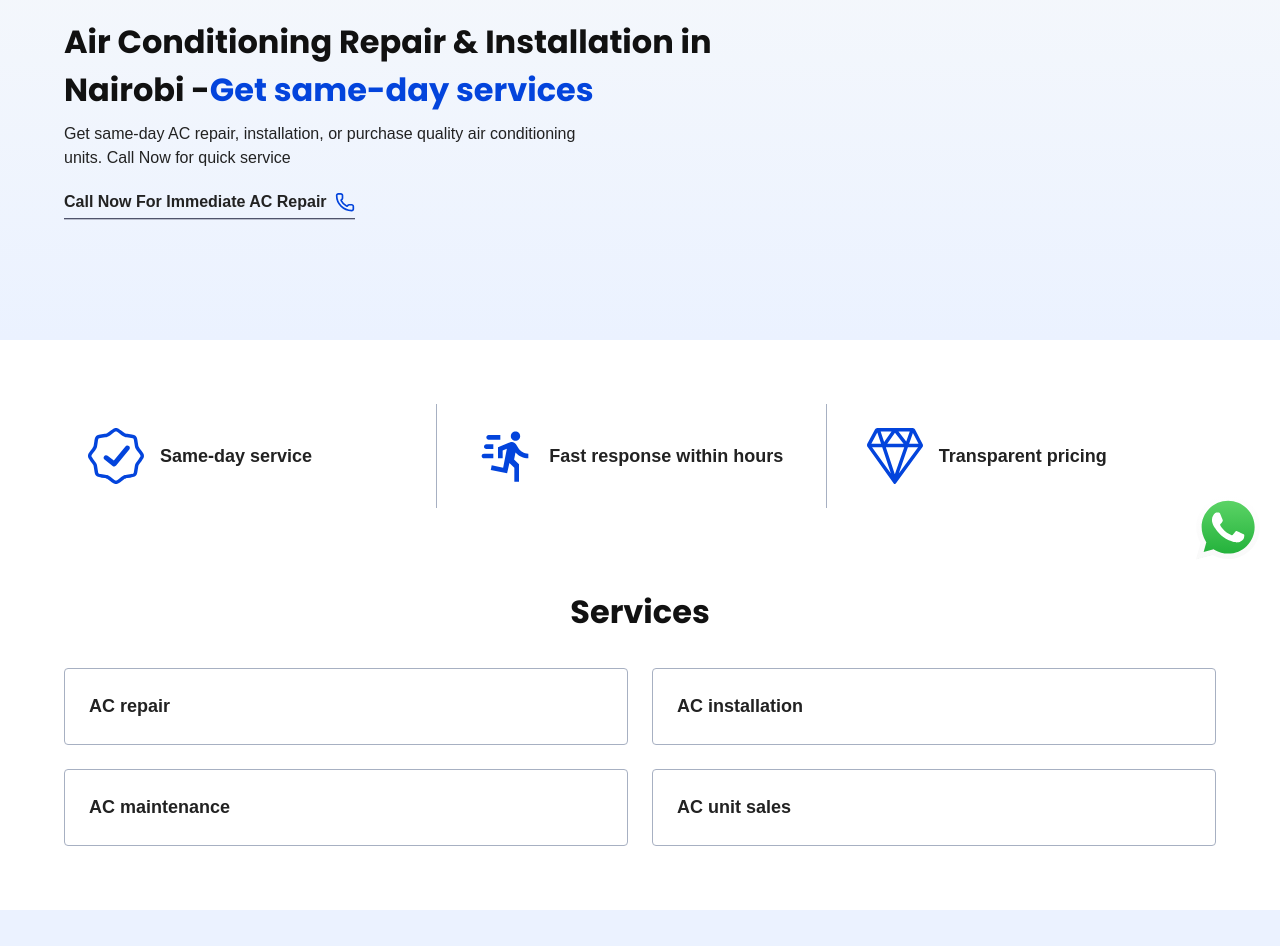
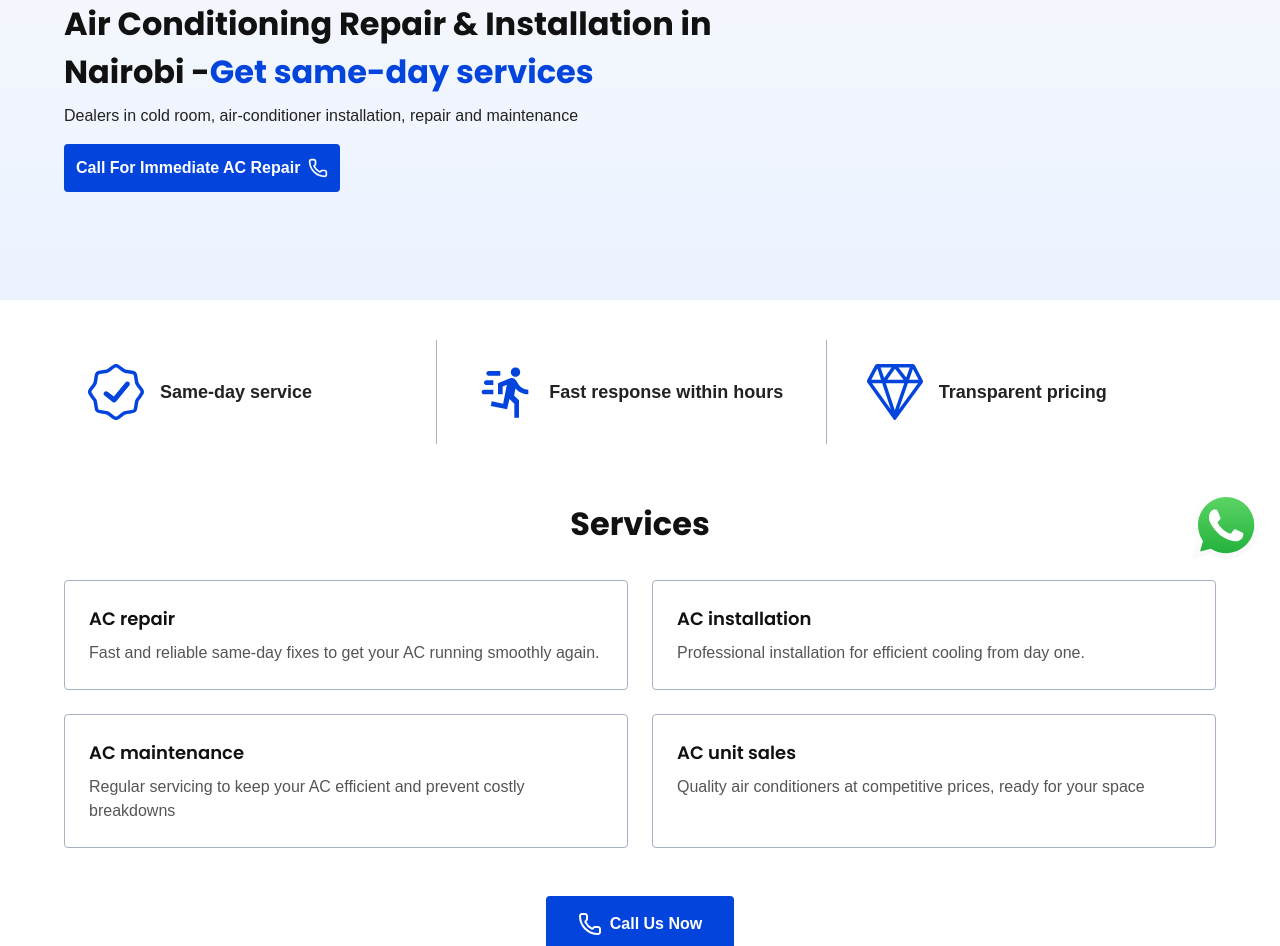
Before and after one commit to alphy1027/air-stream, a Next.js app: page /ac-repair-nairobi in a window 1280 px wide. Shown: the part 220-1166 px from the top of the page. Built offline with nearby package versions, Linux system fonts and the light colour scheme; no server answers; a web font is replaced by a local one.

Commit message:
enhanced ui design in lead-gen page

```diff
--- a/src/app/(leads)/ac-repair-nairobi/components/LeadServiceCard.tsx
+++ b/src/app/(leads)/ac-repair-nairobi/components/LeadServiceCard.tsx
@@ -1,9 +1,11 @@
+import Text from "@/components/UI-primitives/text/Text";
 import { ReactNode } from "react";
 
-export default function LeadServiceCard({ children }: { children: ReactNode }) {
+export default function LeadServiceCard({ children, title }: { children: ReactNode; title: string }) {
   return (
-    <div className="flex p-6 rounded-brand-radius border border-foreground-borders text-body-lg font-semibold">
-      {children}
+    <div className="flex p-6 rounded-brand-radius border border-foreground-borders flex-col gap-2">
+      <h5 className="font-semibold text-lg text-foreground-heading"> {title}</h5>
+      <Text className="text-foreground-muted"> {children}</Text>
     </div>
   );
 }
--- a/src/app/(leads)/ac-repair-nairobi/icons/LeadCertifiedIcon.tsx
+++ b/src/app/(leads)/ac-repair-nairobi/icons/LeadCertifiedIcon.tsx
@@ -1,6 +1,6 @@
 export default function LeadCertifiedIcon() {
   return (
-    <svg width="56" height="56" viewBox="0 0 56 56" fill="none" xmlns="http://www.w3.org/2000/svg">
+    <svg className="w-12 sm:w-14 h-12 sm:h-14" viewBox="0 0 56 56" fill="none" xmlns="http://www.w3.org/2000/svg">
       <g clipPath="url(#clip0_833_4562)">
         <path
           d="M41.2996 21.4194C41.5021 21.1724 41.6531 20.8872 41.7435 20.5808C41.834 20.2743 41.8621 19.9529 41.8262 19.6354C41.7903 19.3179 41.6912 19.0109 41.5346 18.7324C41.378 18.4539 41.1672 18.2096 40.9146 18.0139C40.4007 17.612 39.7503 17.4265 39.1017 17.4971C38.4532 17.5677 37.8578 17.8888 37.4426 18.392L25.8576 32.6019L19.6626 27.8419C19.1565 27.4301 18.5096 27.2322 17.8597 27.2903C17.2098 27.3485 16.6084 27.6582 16.1836 28.1534C15.976 28.3963 15.8192 28.6783 15.7225 28.9828C15.6258 29.2873 15.5911 29.6081 15.6205 29.9262C15.6498 30.2443 15.7427 30.5534 15.8935 30.835C16.0443 31.1166 16.2501 31.3652 16.4986 31.566L24.6186 37.901C25.1313 38.318 25.7883 38.5153 26.446 38.4498C27.1037 38.3842 27.7087 38.0611 28.1291 37.551L41.2891 21.381L41.2996 21.4194Z"
--- a/src/app/(leads)/ac-repair-nairobi/icons/LeadFastIcon.tsx
+++ b/src/app/(leads)/ac-repair-nairobi/icons/LeadFastIcon.tsx
@@ -1,6 +1,6 @@
 export default function LeadFastIcon() {
   return (
-    <svg width="56" height="56" viewBox="0 0 56 56" fill="none" xmlns="http://www.w3.org/2000/svg">
+    <svg className="w-12 sm:w-14 h-12 sm:h-14" viewBox="0 0 56 56" fill="none" xmlns="http://www.w3.org/2000/svg">
       <path
         d="M38.5003 12.8333C39.738 12.8333 40.925 12.3417 41.8002 11.4665C42.6753 10.5913 43.167 9.40434 43.167 8.16667C43.167 6.92899 42.6753 5.742 41.8002 4.86683C40.925 3.99167 39.738 3.5 38.5003 3.5C37.2627 3.5 36.0757 3.99167 35.2005 4.86683C34.3253 5.742 33.8337 6.92899 33.8337 8.16667C33.8337 9.40434 34.3253 10.5913 35.2005 11.4665C36.0757 12.3417 37.2627 12.8333 38.5003 12.8333ZM30.1003 45.2667L32.4337 35L37.3337 39.6667V53.6667H42.0003V36.1667L37.1003 31.5L38.5003 24.5C40.0991 26.332 42.0716 27.8004 44.2852 28.8066C46.4988 29.8127 48.9021 30.3333 51.3337 30.3333V25.6667C47.227 25.7367 43.4003 23.59 41.3003 20.0667L38.967 16.3333C38.127 14.9333 36.6337 14 35.0003 14C34.3003 14 33.8337 14.2333 33.1337 14.2333L21.0003 19.3667V30.3333H25.667V22.4L29.867 20.7667L26.1337 39.6667L14.7003 37.3333L13.767 42L30.1003 45.2667ZM9.33366 21C8.71482 21 8.12133 20.7542 7.68374 20.3166C7.24616 19.879 7.00033 19.2855 7.00033 18.6667C7.00033 18.0478 7.24616 17.4543 7.68374 17.0168C8.12133 16.5792 8.71482 16.3333 9.33366 16.3333H16.3337V21H9.33366ZM11.667 11.6667C11.0482 11.6667 10.4547 11.4208 10.0171 10.9832C9.57949 10.5457 9.33366 9.95217 9.33366 9.33333C9.33366 8.7145 9.57949 8.121 10.0171 7.68342C10.4547 7.24583 11.0482 7 11.667 7H23.3337V11.6667H11.667ZM7.00033 30.3333C6.38149 30.3333 5.78799 30.0875 5.35041 29.6499C4.91282 29.2123 4.66699 28.6188 4.66699 28C4.66699 27.3812 4.91282 26.7877 5.35041 26.3501C5.78799 25.9125 6.38149 25.6667 7.00033 25.6667H16.3337V30.3333H7.00033Z"
         fill="#0344DC"
--- a/src/app/(leads)/ac-repair-nairobi/icons/LeadPremiumIcon.tsx
+++ b/src/app/(leads)/ac-repair-nairobi/icons/LeadPremiumIcon.tsx
@@ -1,6 +1,6 @@
 export default function LeadPremiumIcon() {
   return (
-    <svg width="56" height="56" viewBox="0 0 56 56" fill="none" xmlns="http://www.w3.org/2000/svg">
+    <svg className="w-12 sm:w-14 h-12 sm:h-14" viewBox="0 0 56 56" fill="none" xmlns="http://www.w3.org/2000/svg">
       <g clipPath="url(#clip0_833_4594)">
         <path
           d="M55.7114 16.1578L48.0622 1.53205C47.6159 0.67893 46.4618 -0.0184453 45.5002 -0.0184453H27.8943C27.8751 -0.0192656 27.8559 -0.0244609 27.8367 -0.0253906C27.8209 -0.0253906 27.806 -0.0192109 27.7902 -0.0183906H10.5002C9.53773 -0.0183906 8.38098 0.677234 7.92861 1.52686L0.299481 15.8707C-0.153823 16.7204 -0.0627686 18.0548 0.498052 18.8379L26.7489 55.4322C27.0307 55.825 27.4052 56.0236 27.7788 56.0236C28.1499 56.0236 28.5217 55.8302 28.8052 55.4444L55.4874 19.1179C56.0553 18.3417 56.1577 17.01 55.7114 16.1578ZM51.5359 15.7289H42.1594L45.914 4.97688L51.5359 15.7289ZM31.4642 3.4815H42.7281L39.2342 13.4854L31.4642 3.4815ZM36.5444 15.7289H20.2669L27.9599 4.67675L36.5444 15.7289ZM17.1659 14.0585L13.6562 3.4815H24.5289L17.1659 14.0585ZM37.2287 19.2289L27.8207 46.1649L18.8817 19.2289H37.2287ZM23.8946 45.4491L5.08557 19.2289H15.1936L23.8946 45.4491ZM40.9361 19.2289H51.0624L31.7591 45.5095L40.9361 19.2289ZM10.3076 4.50612L14.0316 15.7289H4.33832L10.3076 4.50612Z"
--- a/src/app/(leads)/ac-repair-nairobi/page.tsx
+++ b/src/app/(leads)/ac-repair-nairobi/page.tsx
@@ -1,15 +1,21 @@
+import CallButton from "@/components/UI-primitives/button/CallButton";
 import LeadActionCall from "./sections/LeadActionCall";
 import LeadHero from "./sections/LeadHero";
 import LeadServices from "./sections/LeadServices";
 import LeadTrackPoints from "./sections/LeadTrackPoints";
 import TestimonialSection from "@/app/(main)/home/sections/TestimonialSection";
+import { contact } from "@/content/contact";
 
 export default function page() {
   return (
-    <div className="flex flex-col gap-y-12">
+    <div className="flex flex-col gap-y-6">
       <LeadHero />
       <LeadTrackPoints />
       <LeadServices />
+      <CallButton
+        className="bg-primary text-brand-white my-2 stroke-brand-white w-fit mx-auto"
+        phone={contact.info.phone1}
+      />
       <TestimonialSection />
       <LeadActionCall />
     </div>
--- a/src/app/(leads)/ac-repair-nairobi/sections/LeadHero.tsx
+++ b/src/app/(leads)/ac-repair-nairobi/sections/LeadHero.tsx
@@ -4,7 +4,7 @@ import LeadPhoneIcon from "../components/LeadPhoneIcon";
 
 export default function LeadHero() {
   return (
-    <div className="min-h-[65vh] md:min-h-[70vh] flex flex-col items-center justify-center from-neutral to-background bg-linear-to-t">
+    <div className="min-h-[60vh] md:min-h-[65vh] flex flex-col items-center justify-center from-neutral to-background bg-linear-to-t">
       <SectionContainer className="translate-y-1/4">
         <div className="flex flex-col gap-brand-spacing-xs max-w-190">
           <h1 className="text-foreground-heading">
@@ -12,15 +12,16 @@ export default function LeadHero() {
             <span className="text-primary">Get same-day services</span>
           </h1>
           <p className="max-w-130">
-            Get same-day AC repair, installation, or purchase quality air conditioning units. Call Now for quick service
+            {/* Get same-day AC repair, installation, or purchase quality air conditioning units. Call Now for quick service */}
+            Dealers in cold room, air-conditioner installation, repair and maintenance
           </p>
           <a
             href={`tel:${contact.info.phone1}`}
             target="_blank"
             rel="noopener noreferrer"
-            className="hover:scale-105 mt-2 duration-300 ease-in font-semibold flex items-center gap-2 stroke-primary py-1 w-fit border-b border-secondary"
+            className="hover:scale-105 mt-2 duration-300 ease-in font-semibold flex items-center gap-2 stroke-brand-white p-3 rounded-brand-radius w-fit bg-primary text-brand-white"
           >
-            Call Now For Immediate AC Repair
+            Call For Immediate AC Repair
             <LeadPhoneIcon />
           </a>
         </div>
--- a/src/app/(leads)/ac-repair-nairobi/sections/LeadServices.tsx
+++ b/src/app/(leads)/ac-repair-nairobi/sections/LeadServices.tsx
@@ -7,10 +7,18 @@ export default function LeadServices() {
     <SectionContainer className="flex flex-col gap-brand-spacing-lg">
       <SectionTitle className="mx-auto">Services</SectionTitle>
       <div className="grid grid-cols-1 md:grid-cols-2 gap-4 md:gap-6">
-        <LeadServiceCard>AC repair</LeadServiceCard>
-        <LeadServiceCard>AC installation</LeadServiceCard>
-        <LeadServiceCard>AC maintenance</LeadServiceCard>
-        <LeadServiceCard>AC unit sales</LeadServiceCard>
+        <LeadServiceCard title="AC repair">
+          Fast and reliable same-day fixes to get your AC running smoothly again.
+        </LeadServiceCard>
+        <LeadServiceCard title="AC installation">
+          Professional installation for efficient cooling from day one.
+        </LeadServiceCard>
+        <LeadServiceCard title="AC maintenance">
+          Regular servicing to keep your AC efficient and prevent costly breakdowns
+        </LeadServiceCard>
+        <LeadServiceCard title="AC unit sales">
+          Quality air conditioners at competitive prices, ready for your space
+        </LeadServiceCard>
       </div>
     </SectionContainer>
   );
--- a/src/app/(leads)/components/LeadHeader.tsx
+++ b/src/app/(leads)/components/LeadHeader.tsx
@@ -1,17 +1,15 @@
 import SectionContainer from "@/components/section/SectionContainer";
-import CallButton from "@/components/UI-primitives/button/CallButton";
 import Badge from "@/components/UI-primitives/text/Badge";
-import { contact } from "@/content/contact";
 
 export default function LeadHeader() {
   return (
     <header className="absolute top-0 left-0 right-0">
       <SectionContainer className="flex justify-between items-center">
         <Badge />
-        <CallButton
-          className="bg-primary py-brand-spacing-xs sm:py-brand-spacing-sm px-brand-spacing-xs sm:px-brand-spacing stroke-brand-white text-brand-white"
+        {/* <CallButton
+          className="bg-primary py-brand-spacing-sm sm:py-brand-spacing-sm px-brand-spacing-sm sm:px-brand-spacing stroke-brand-white text-brand-white"
           phone={contact.info.phone1}
-        />
+        /> */}
       </SectionContainer>
     </header>
   );
--- a/src/app/not-found.tsx
+++ b/src/app/not-found.tsx
@@ -7,7 +7,7 @@ export default function NotFound() {
     <SectionContainer className="pb-24">
       <h2 className="text-red-600 font-bold">404</h2>
       <h3 className="font-semibold pb-2">Page Not Found</h3>
-      <Link className="flex items-center text-primary gap-2 underline" href="/">
+      <Link className="flex items-center w-fit text-primary gap-2 underline" href="/">
         <ArrowLeft />
         Homepage{" "}
       </Link>
--- a/src/components/social/icons/WhatsappIcon.tsx
+++ b/src/components/social/icons/WhatsappIcon.tsx
@@ -1,6 +1,6 @@
 export default function WhatsappIcon() {
   return (
-    <svg width="64" height="65" viewBox="0 0 128 129" fill="none" xmlns="http://www.w3.org/2000/svg">
+    <svg width="68" height="69" viewBox="0 0 128 129" fill="none" xmlns="http://www.w3.org/2000/svg">
       <g clipPath="url(#clip0_873_5620)">
         <path
           d="M2.7318 63.7286C2.7288 74.5671 5.5608 85.1501 10.9458 94.4781L2.2168 126.349L34.8328 117.797C43.854 122.708 53.9615 125.281 64.2328 125.282H64.2598C98.1673 125.282 125.769 97.6906 125.783 63.7771C125.79 47.3436 119.396 31.8906 107.779 20.2646C96.1638 8.63956 80.7163 2.23406 64.2573 2.22656C30.3458 2.22656 2.7463 29.8166 2.7323 63.7286"
```
